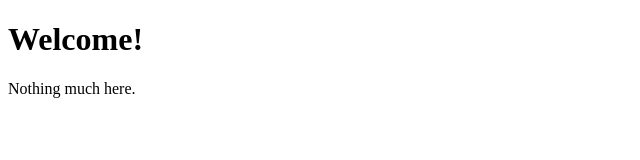
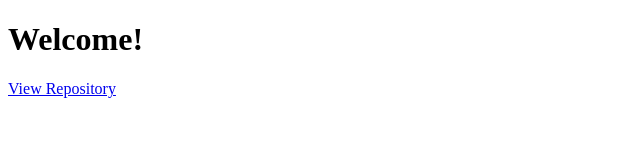
Before and after one commit to BoffinBee/BoffinBee.github.io, a plain HTML site: page index.html in a window 1280 px wide. Shown: the whole page, without its empty margins (0-640 px from the left). Drawn offline with Linux system fonts and the light colour scheme.

Commit message:
Update index.html
Added a link to the repositories

```diff
--- a/index.html
+++ b/index.html
@@ -6,7 +6,8 @@
 <body>
 
 <h1>Welcome!</h1>
-<p>Nothing much here.</p>
-
+  <div>
+    <a href="https://github.com/BoffinBee?tab=repositories"> View Repository </a>
+  </div>
 </body>
 </html>
```
